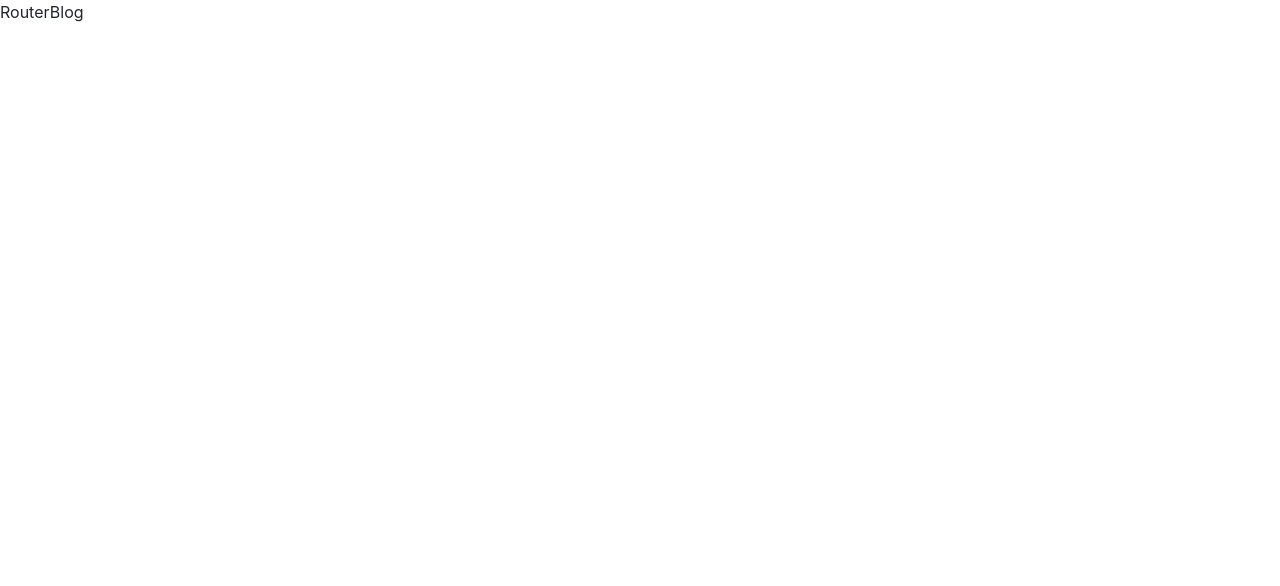
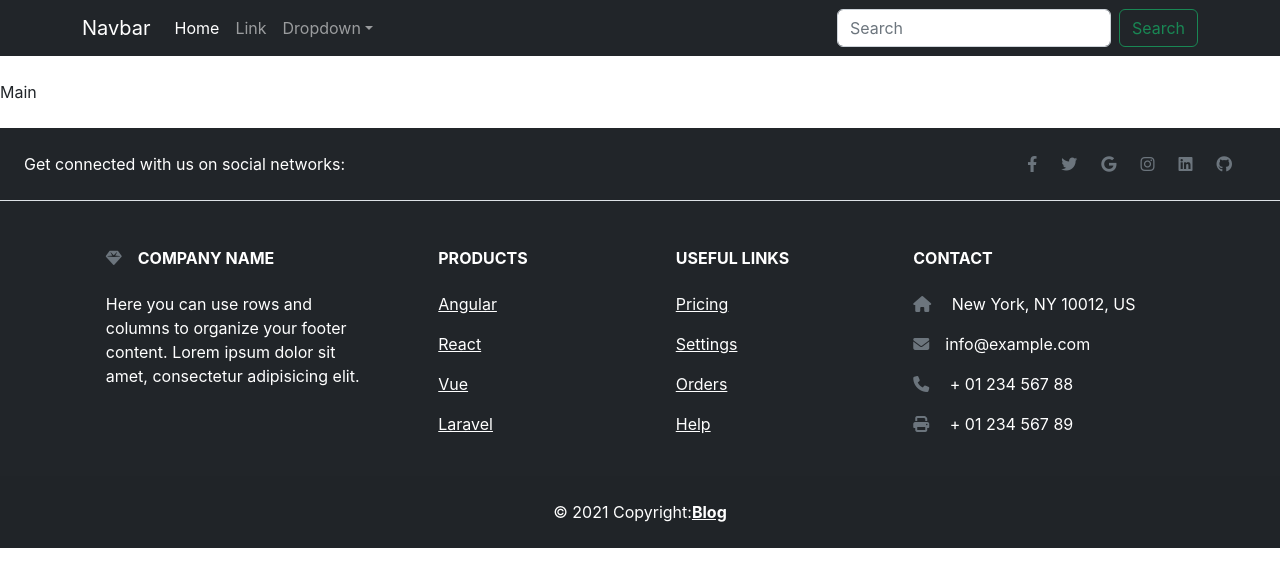
Before and after one commit to dilaraozdem1r/ibb_react, a React (Create React App) app: page / in a window 1280 px wide. Shown: the top 586 px of the page. Built offline with nearby package versions, Linux system fonts and the light colour scheme.

Commit message:
Footer, Header

```diff
--- a/public/index.html
+++ b/public/index.html
@@ -40,29 +40,18 @@
       integrity="sha256-JlqSTELeR4TLqP0OG9dxM7yDPqX1ox/HfgiSLBj8+kM="
       crossorigin="anonymous"
     ></script>
-    <!--Bootstrap CSS-->
-    <link
-      rel="stylesheet"
-      href="https://cdn.jsdelivr.net/npm/bootstrap@4.4.1/dist/css/bootstrap.min.css"
-      integrity="sha384-Vkoo8x4CGsO3+Hhxv8T/Q5PaXtkKtu6ug5TOeNV6gBiFeWPGFN9MuhOf23Q9Ifjh"
-      crossorigin="anonymous"
-    />
-    <!--Bootstrap JS libraries-->
-    <script
-      src="https://code.jquery.com/jquery-3.4.1.slim.min.js"
-      integrity="sha384-J6qa4849blE2+poT4WnyKhv5vZF5SrPo0iEjwBvKU7imGFAV0wwj1yYfoRSJoZ+n"
-      crossorigin="anonymous"
-    ></script>
-    <script
-      src="https://cdn.jsdelivr.net/npm/popper.js@1.16.0/dist/umd/popper.min.js"
-      integrity="sha384-Q6E9RHvbIyZFJoft+2mJbHaEWldlvI9IOYy5n3zV9zzTtmI3UksdQRVvoxMfooAo"
-      crossorigin="anonymous"
-    ></script>
-    <script
-      src="https://cdn.jsdelivr.net/npm/bootstrap@4.4.1/dist/js/bootstrap.min.js"
-      integrity="sha384-wfSDF2E50Y2D1uUdj0O3uMBJnjuUD4Ih7YwaYd1iqfktj0Uod8GCExl3Og8ifwB6"
-      crossorigin="anonymous"
-    ></script>
+   <!-- Bootstrap CSS v5.2.1 -->
+  <link href="https://cdn.jsdelivr.net/npm/bootstrap@5.2.1/dist/css/bootstrap.min.css" rel="stylesheet"
+  integrity="sha384-iYQeCzEYFbKjA/T2uDLTpkwGzCiq6soy8tYaI1GyVh/UjpbCx/TYkiZhlZB6+fzT" crossorigin="anonymous">
+
+   <!-- Bootstrap JavaScript Libraries -->
+  <script src="https://cdn.jsdelivr.net/npm/@popperjs/core@2.11.6/dist/umd/popper.min.js"
+  integrity="sha384-oBqDVmMz9ATKxIep9tiCxS/Z9fNfEXiDAYTujMAeBAsjFuCZSmKbSSUnQlmh/jp3" crossorigin="anonymous">
+  </script>
+
+<script src="https://cdn.jsdelivr.net/npm/bootstrap@5.2.1/dist/js/bootstrap.min.js"
+  integrity="sha384-7VPbUDkoPSGFnVtYi0QogXtr74QeVeeIs99Qfg5YCF+TidwNdjvaKZX19NZ/e6oz" crossorigin="anonymous">
+  </script>
     <!--title-->
     <title>Blog</title>
   </head>
--- a/src/RouterBlog.jsx
+++ b/src/RouterBlog.jsx
@@ -1,15 +1,17 @@
 // rcc
-import React, { Component } from 'react'
-import { withTranslation } from 'react-i18next'; // or any other package where 'withTranslation' is defined
+import React, { Component } from "react";
+import { withTranslation } from "react-i18next"; // or any other package where 'withTranslation' is defined
+import Header from "./component/blog/Header";
+import Main from "./component/blog/Main";
+import Footer from "./component/blog/Footer";
 
 //CLASS
 class RouterBlog extends Component {
-
   //displayName
   static displayName = "RouterBlog";
 
   //constructor
-    constructor(props){
+  constructor(props) {
     super(props);
 
     //STATE
@@ -22,20 +24,22 @@
 
   //Function
 
-
-
-
   //render
   render() {
     return (
-      <div>RouterBlog</div>
-    ) //end return
+      <React.Fragment>
+        <Header />
+        <br />
+        <Main />
+        <br />
+        <Footer />
+      </React.Fragment>
+    ); //end return
   } //end render
 } //end class
 
 //Higher Order Component - HOC
-export default withTranslation ()(RouterBlog);
-
+export default withTranslation()(RouterBlog);
 
 //rfc
 // import React from 'react'
--- a/src/component/blog/Footer.jsx
+++ b/src/component/blog/Footer.jsx
@@ -0,0 +1,169 @@
+import React, { Component } from 'react'
+import { withTranslation } from 'react-i18next';
+
+ class Footer extends Component {
+    static displayName = "Footer";
+
+    //constructor
+    constructor(props) {
+      super(props);
+
+      //STATE
+      this.state = {};
+
+      //BIND
+    }
+
+    render() {
+      return (
+        <React.Fragment>
+              <>
+  {/* Footer */}
+  <footer className="text-center text-lg-start bg-dark text-white">
+    {/* Section: Social media */}
+    <section className="d-flex justify-content-center justify-content-lg-between p-4 border-bottom">
+      {/* Left */}
+      <div className="me-5 d-none d-lg-block">
+        <span>Get connected with us on social networks:</span>
+      </div>
+      {/* Left */}
+      {/* Right */}
+      <div>
+        <a href="" className="me-4 link-secondary">
+          <i className="fab fa-facebook-f" />
+        </a>
+        <a href="" className="me-4 link-secondary">
+          <i className="fab fa-twitter" />
+        </a>
+        <a href="" className="me-4 link-secondary">
+          <i className="fab fa-google" />
+        </a>
+        <a href="" className="me-4 link-secondary">
+          <i className="fab fa-instagram" />
+        </a>
+        <a href="" className="me-4 link-secondary">
+          <i className="fab fa-linkedin" />
+        </a>
+        <a href="" className="me-4 link-secondary">
+          <i className="fab fa-github" />
+        </a>
+      </div>
+      {/* Right */}
+    </section>
+    {/* Section: Social media */}
+    {/* Section: Links  */}
+    <section className="">
+      <div className="container text-center text-md-start mt-5">
+        {/* Grid row */}
+        <div className="row mt-3">
+          {/* Grid column */}
+          <div className="col-md-3 col-lg-4 col-xl-3 mx-auto mb-4">
+            {/* Content */}
+            <h6 className="text-uppercase fw-bold mb-4">
+              <i className="fas fa-gem me-3 text-secondary" />
+              Company name
+            </h6>
+            <p>
+              Here you can use rows and columns to organize your footer content.
+              Lorem ipsum dolor sit amet, consectetur adipisicing elit.
+            </p>
+          </div>
+          {/* Grid column */}
+          {/* Grid column */}
+          <div className="col-md-2 col-lg-2 col-xl-2 mx-auto mb-4">
+            {/* Links */}
+            <h6 className="text-uppercase fw-bold mb-4">Products</h6>
+            <p>
+              <a href="#!" className="text-reset">
+                Angular
+              </a>
+            </p>
+            <p>
+              <a href="#!" className="text-reset">
+                React
+              </a>
+            </p>
+            <p>
+              <a href="#!" className="text-reset">
+                Vue
+              </a>
+            </p>
+            <p>
+              <a href="#!" className="text-reset">
+                Laravel
+              </a>
+            </p>
+          </div>
+          {/* Grid column */}
+          {/* Grid column */}
+          <div className="col-md-3 col-lg-2 col-xl-2 mx-auto mb-4">
+            {/* Links */}
+            <h6 className="text-uppercase fw-bold mb-4">Useful links</h6>
+            <p>
+              <a href="#!" className="text-reset">
+                Pricing
+              </a>
+            </p>
+            <p>
+              <a href="#!" className="text-reset">
+                Settings
+              </a>
+            </p>
+            <p>
+              <a href="#!" className="text-reset">
+                Orders
+              </a>
+            </p>
+            <p>
+              <a href="#!" className="text-reset">
+                Help
+              </a>
+            </p>
+          </div>
+          {/* Grid column */}
+          {/* Grid column */}
+          <div className="col-md-4 col-lg-3 col-xl-3 mx-auto mb-md-0 mb-4">
+            {/* Links */}
+            <h6 className="text-uppercase fw-bold mb-4">Contact</h6>
+            <p>
+              <i className="fas fa-home me-3 text-secondary" /> New York, NY
+              10012, US
+            </p>
+            <p>
+              <i className="fas fa-envelope me-3 text-secondary" />
+              info@example.com
+            </p>
+            <p>
+              <i className="fas fa-phone me-3 text-secondary" /> + 01 234 567 88
+            </p>
+            <p>
+              <i className="fas fa-print me-3 text-secondary" /> + 01 234 567 89
+            </p>
+          </div>
+          {/* Grid column */}
+        </div>
+        {/* Grid row */}
+      </div>
+    </section>
+    {/* Section: Links  */}
+    {/* Copyright */}
+    <div
+      className="text-center p-4"
+      style={{ backgroundColor: "rgba(0, 0, 0, 0.025)" }}
+    >
+      © 2021 Copyright:
+      <a className="text-reset fw-bold" href="https://mdbootstrap.com/">
+        Blog
+      </a>
+    </div>
+    {/* Copyright */}
+  </footer>
+  {/* Footer */}
+</>
+
+          </React.Fragment>
+      )
+    }
+  }
+
+  export default withTranslation()(Footer);
--- a/src/component/blog/Header.jsx
+++ b/src/component/blog/Header.jsx
@@ -0,0 +1,90 @@
+import React, { Component } from 'react'
+import { withTranslation } from 'react-i18next';
+
+ class Header extends Component {
+
+    static displayName = "Header";
+
+  //constructor
+  constructor(props) {
+    super(props);
+
+    //STATE
+    this.state = {};
+
+    //BIND
+  }
+
+  render() {
+    return (
+        <React.Fragment>
+        <nav className="navbar navbar-expand-md navbar-dark bg-dark">
+            <div className="container">
+                <a className="navbar-brand" href="#">
+                    Navbar
+                </a>
+                <button
+                    className="navbar-toggler d-lg-none"
+                    type="button"
+                    data-bs-toggle="collapse"
+                    data-bs-target="#collapsibleNavId"
+                    aria-controls="collapsibleNavId"
+                    aria-expanded="false"
+                    aria-label="Toggle navigation"
+                >
+                    <span className="navbar-toggler-icon" />
+                </button>
+                <div className="collapse navbar-collapse" id="collapsibleNavId">
+                    <ul className="navbar-nav me-auto mt-2 mt-lg-0">
+                        <li className="nav-item">
+                            <a className="nav-link active" href="#" aria-current="page">
+                                Home <span className="visually-hidden">(current)</span>
+                            </a>
+                        </li>
+                        <li className="nav-item">
+                            <a className="nav-link" href="#">
+                                Link
+                            </a>
+                        </li>
+                        <li className="nav-item dropdown">
+                            <a
+                                className="nav-link dropdown-toggle"
+                                href="#"
+                                id="dropdownId"
+                                data-bs-toggle="dropdown"
+                                aria-haspopup="true"
+                                aria-expanded="false"
+                            >
+                                Dropdown
+                            </a>
+                            <div className="dropdown-menu" aria-labelledby="dropdownId">
+                                <a className="dropdown-item" href="#">
+                                    Action 1
+                                </a>
+                                <a className="dropdown-item" href="#">
+                                    Action 2
+                                </a>
+                            </div>
+                        </li>
+                    </ul>
+                    <form className="d-flex my-2 my-lg-0">
+                        <input
+                            className="form-control me-sm-2"
+                            type="text"
+                            placeholder="Search"
+                        />
+                        <button className="btn btn-outline-success my-2 my-sm-0" type="submit">
+                            Search
+                        </button>
+                    </form>
+                </div>
+            </div>
+        </nav>
+
+
+    </React.Fragment>
+    )
+  }
+}
+
+export default withTranslation()(Header);
--- a/src/component/blog/Main.jsx
+++ b/src/component/blog/Main.jsx
@@ -0,0 +1,10 @@
+import React, { Component } from 'react'
+
+export default class Main extends Component {
+
+  render() {
+    return (
+      <div>Main</div>
+    )
+  }
+}
```
Lines whose indentation alone changed are shown as unchanged.
